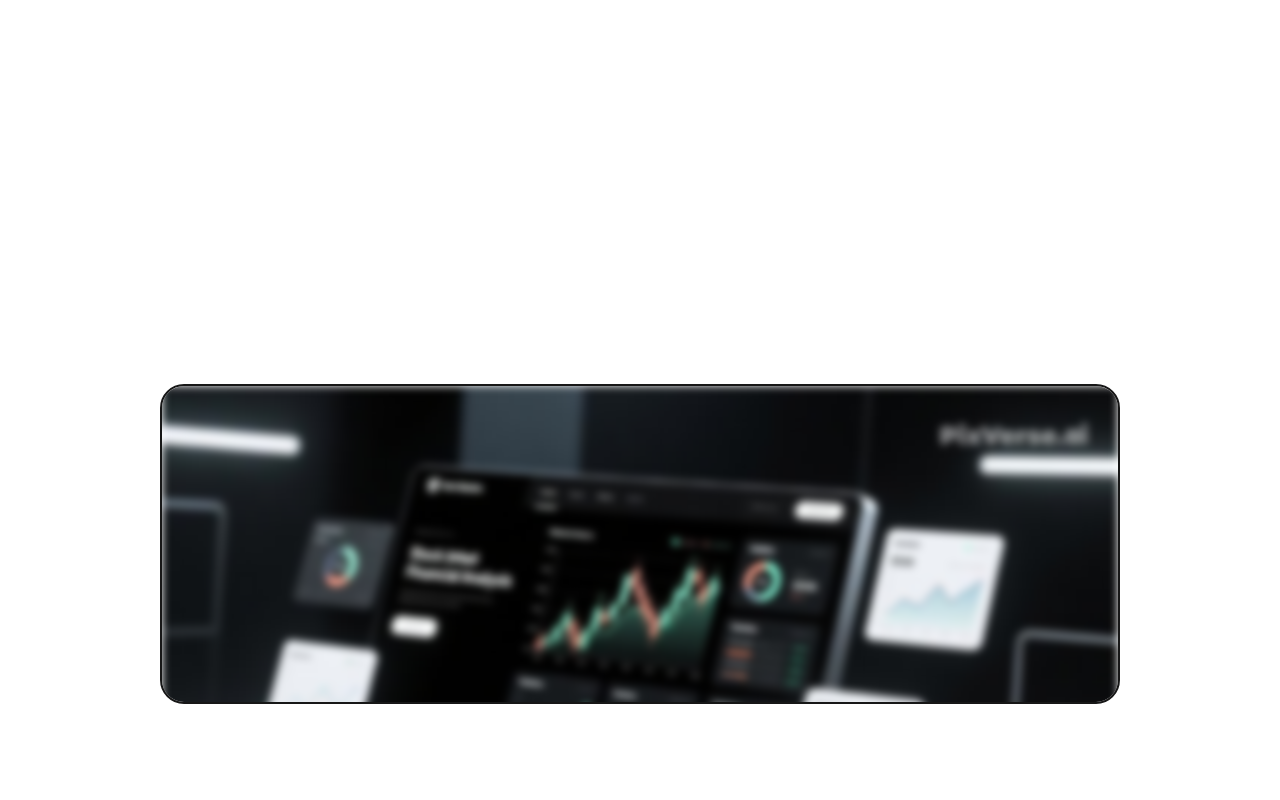
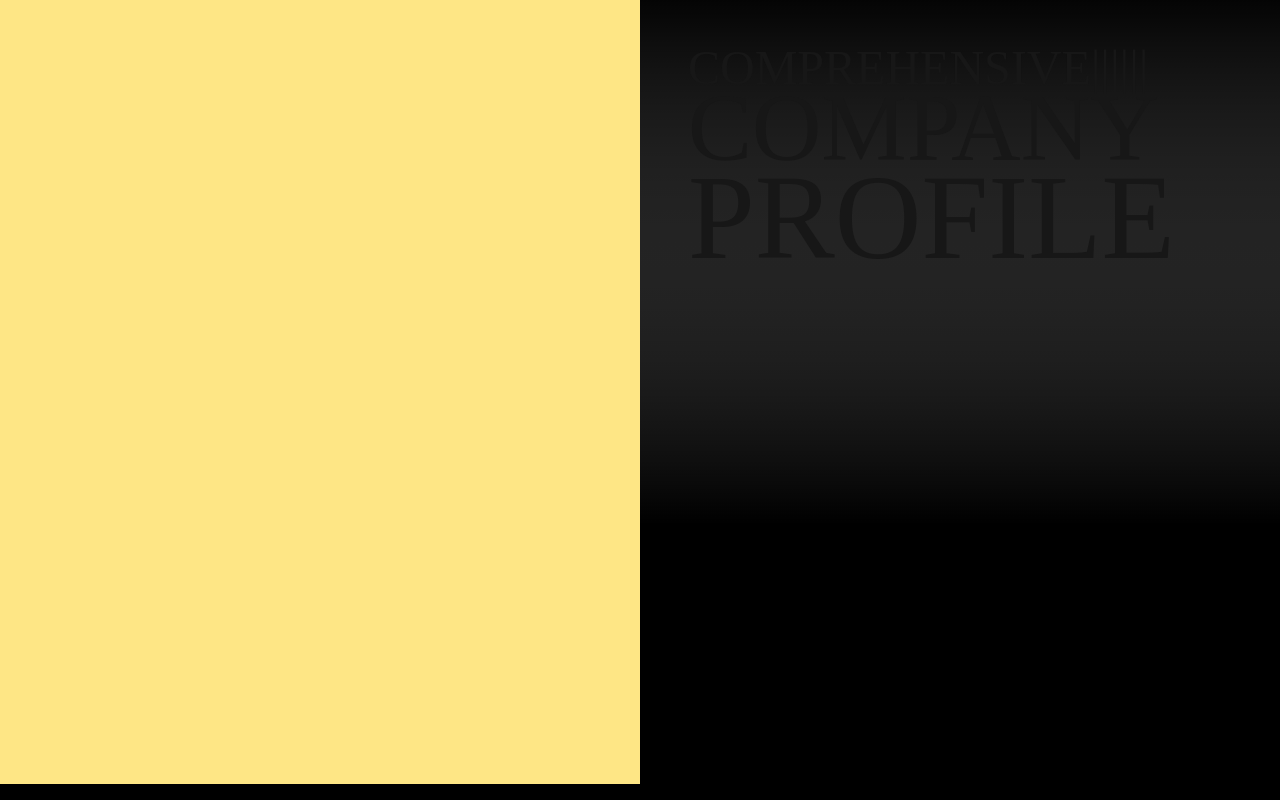
Before and after one commit to osa623/Stock-Exchange-Prediction-Model-Main-Web, a Next.js app in the folder frontend/: page / in a window 1280 px wide. Shown: the part 1680-2480 px from the top of the page. Built offline with nearby package versions, Linux system fonts and the light colour scheme; a web font is replaced by a local one.

Commit message:
Landing page - hero section development #5 - commit #06 - Late

```diff
--- a/frontend/src/components/Pages/Home/CompanyProfiles.tsx
+++ b/frontend/src/components/Pages/Home/CompanyProfiles.tsx
@@ -20,18 +20,80 @@ export default function HomePage() {
     /* Main Section */
     <div className="relative h-[200vh] w-full bg-transparent">
 
+            {/* Lower div Section for 2 sections */}
+
+          <div className="absolute flex-col flex z-40 h-auto w-full overflow-hidden">
 
 
-            {/* Upper I div Section */}
-            <div className="absolute z-50 w-full h-screen bg-transparent overflow-hidden">
-                 <div className="absolute z-50 w-[75%] bottom-20 rounded-3xl left-1/2 overflow-hidden -translate-x-1/2 md:h-[40vh] border-2">
-                                    <Image
-                              src={heroImage}
-                              alt="Hero Image"
-                              className="object-cover blur-xs" />
+                <div className="relative z-50 flex inset-0 h-[135vh]">
+                     {/* Wave Patterns */}
 
-                 </div>
-            </div>
+                      <div className="absolute z-50 w-full h-full">
+                        <Waves
+                            lineColor="#fff"
+                            backgroundColor="transparent"
+                            waveSpeedX={0.07}
+                            waveSpeedY={0.01}
+                            waveAmpX={40}
+                            waveAmpY={20}
+                            friction={0.9}
+                            tension={0.01}
+                            maxCursorMove={120}
+                            xGap={12}
+                            yGap={36}
+                          />
+                      </div>
+                       <div className="absolute z-50 w-full h-full">
+                        <Waves
+                            lineColor="#fff"
+                            backgroundColor="transparent"
+                            waveSpeedX={0.02}
+                            waveSpeedY={0.01}
+                            waveAmpX={40}
+                            waveAmpY={20}
+                            friction={0.9}
+                            tension={0.01}
+                            maxCursorMove={120}
+                            xGap={12}
+                            yGap={36}
+                          />
+                      </div>
+
+                     {/* black background*/}
+                      <div className="absolute bg-gradient-to-t from-black via-black to-transparent z-50 w-full h-full"/>
+                      <div className="absolute bg-gradient-to-b from-black via-black/45 to-transparent z-50 w-full h-full"/>
+
+                        {/* Sliding Menu for the Services */}
+                       <div className="absolute z-50 w-[50%] h-screen bg-amber-200 top-0 left-0 h-full">
+
+
+                      </div>
+
+                      {/* texting area for the Feature section */}
+                     <div className="absolute flex-col z-50 top-12 right-1/2 translate-x-1/2 border-white h-full flex items-center bg-transparent w-[50%]">
+                              <div className="relative flex h-auto w-auto">
+                                <h2 className="absolute flex font-bowlby top-0 md:text-[3rem] md:ml-12 font-white">
+                                    COMPREHENSIVE||||||<div className="relative flex bg-white w-full"/>
+                                </h2>
+                                <h2 className="absolute font-bowlby md:text-[6rem] top-6   md:ml-12 font-white">
+                                    COMPANY
+                                </h2>
+                                 <h2 className="absolute font-bowlby md:text-[7.5rem] top-24   md:ml-12 font-white">
+                                    PROFILE
+                                </h2>
+
+
+                              </div>
+
+
+                     </div>
+
+
+                </div>
+
+          </div>
+
+
 
     </div>
   );
--- a/frontend/src/components/Pages/Home/HeroSection.tsx
+++ b/frontend/src/components/Pages/Home/HeroSection.tsx
@@ -32,7 +32,7 @@ export default function HomePage() {
 
                 </div>
 
-                <div className="relative z-50 flex overflow-hidden inset-0 h-[135vh]">
+                <div className="relative z-50 flex  inset-0 h-[135vh]">
                      {/* Wave Patterns */}
 
                       <div className="absolute z-50 w-full h-full">
```
